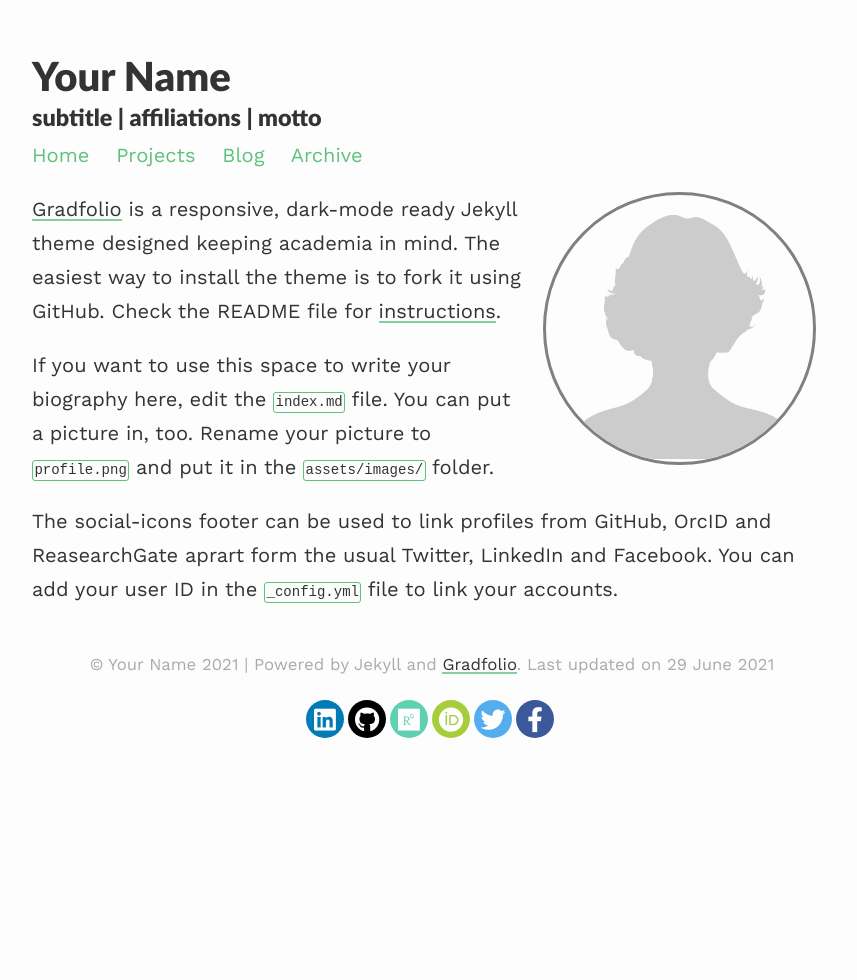
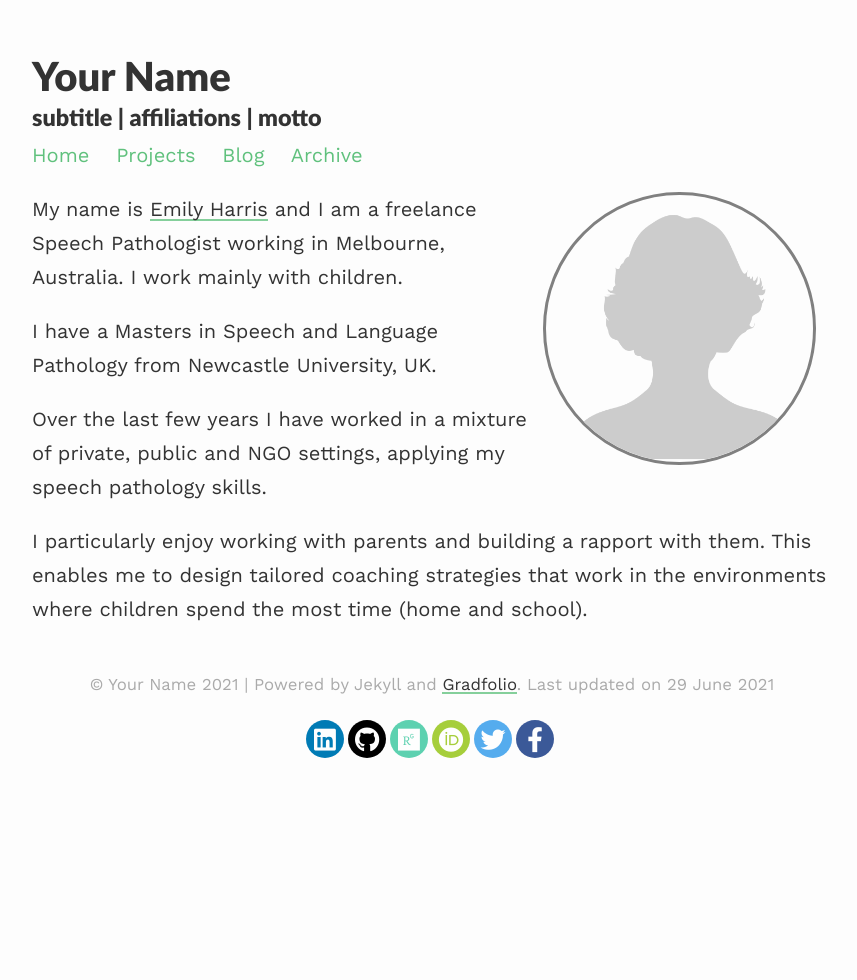
Before and after one commit to delvinv/eh-website, a Jekyll site: the page built from index.md, in a window 1280 px wide. Shown: the whole page, without its empty margins (208-1065 px from the left). Built offline with Jekyll 4.4.1, drawn with Linux system fonts in a browser that asks for light colours; nearby versions of some CDN libraries.

Commit message:
Adding EH details

```diff
--- a/index.md
+++ b/index.md
@@ -7,8 +7,15 @@ profile:
 published: true
 ---
 
-[Gradfolio](https://github.com/jitinnair1/gradfolio){:target="_blank"} is a responsive, dark-mode ready Jekyll theme designed keeping academia in mind. The easiest way to install the theme is to fork it using GitHub. Check the README file for [instructions](https://github.com/jitinnair1/gradfolio#installation){:target="_blank"}.
+My name is [Emily Harris](https://github.com/jitinnair1/gradfolio){:target="_blank"} and I am a freelance Speech Pathologist working in Melbourne, Australia. I work mainly with children.
 
-If you want to use this space to write your biography here, edit the `index.md` file. You can put a picture in, too. Rename your picture to `profile.png` and put it in the `assets/images/` folder.
+I have a Masters in Speech and Language Pathology from Newcastle University, UK.
 
-The social-icons footer can be used to link profiles from GitHub, OrcID and ReasearchGate aprart form the usual Twitter, LinkedIn and Facebook. You can add your user ID in the `_config.yml` file to link your accounts.
+Over the last few years I have worked in a mixture of private, public and NGO settings, applying my speech pathology skills.
+
+I particularly enjoy working with parents and building a rapport with them. This enables me to design tailored coaching strategies that work in the environments where children spend the most time (home and school).
+
+<!--If you want to use this space to write your biography here, edit the `index.md` file. You can put a picture in, too. Rename your picture to `profile.png` and put it in the `assets/images/` folder.-->
+
+<!--The social-icons footer can be used to link profiles from GitHub, OrcID and ReasearchGate aprart form the usual Twitter, LinkedIn and Facebook. You can add your user ID in the `_config.yml` file to link your accounts.
+-->
```
